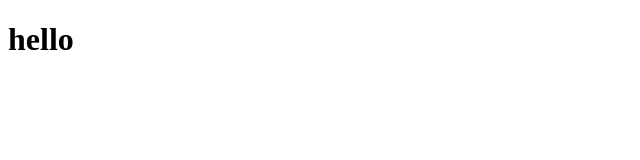
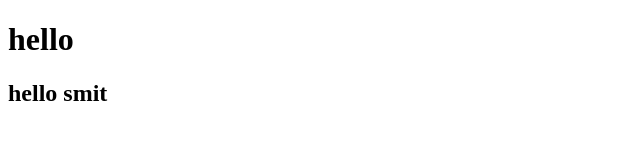
Before and after one commit to Fizashahbaz/git-clone, a plain HTML site: page index.html in a window 1280 px wide. Shown: the whole page, without its empty margins (0-640 px from the left). Drawn offline with Linux system fonts and the light colour scheme.

Commit message:
fixheader

```diff
--- a/index.html
+++ b/index.html
@@ -7,5 +7,6 @@
 </head>
 <body>
     <h1>hello</h1>
+    <h2>hello smit</h2>
 </body>
 </html>
```
